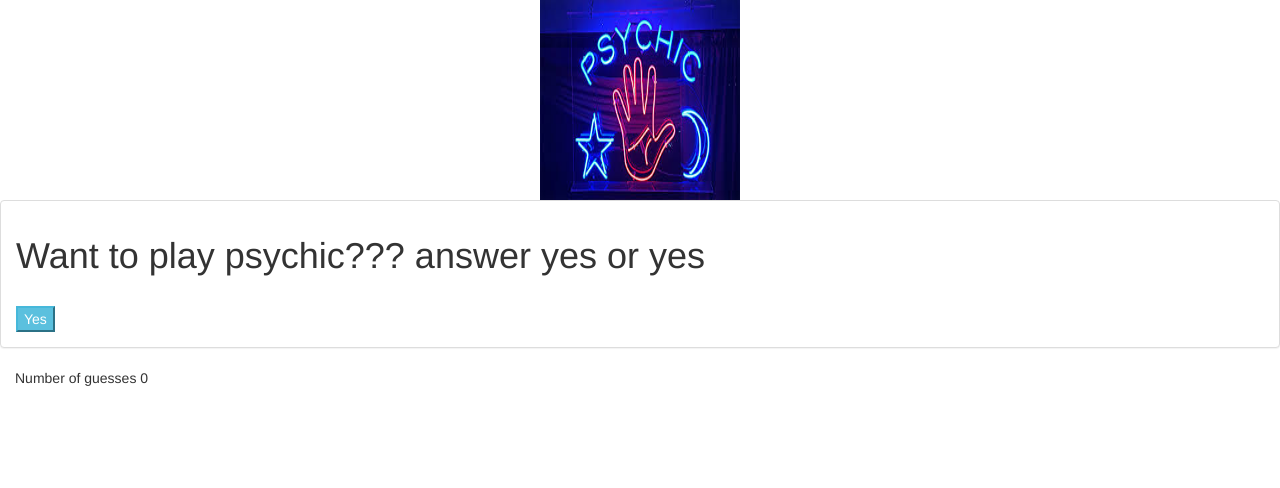
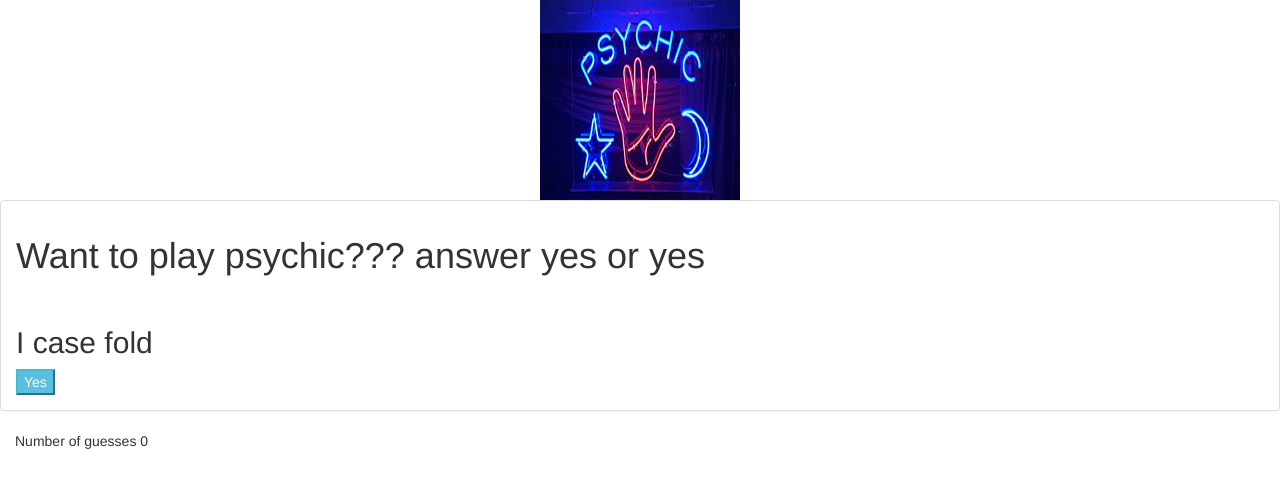
Before and after one commit to bkwiencien/Psychic, a plain HTML site: page index.html in a window 1280 px wide. Drawn offline with nearby package versions, Linux system fonts and the light colour scheme.

Commit message:
Jul28-15:24

```diff
--- a/index.html
+++ b/index.html
@@ -9,6 +9,7 @@
                 <center><img id="mainimage" src="assets/images/image1.jpeg" height="200px" width="200px"></center>
 		<div class="panel panel-default">
     	<div class="panel-body"><h1>Want to play psychic??? answer yes or yes</h1> <br/>
+                <h2> I case fold</h2>
                         <button onclick="yes()" class="btn-info">Yes</button>
 		</div>
 		</div>
```
